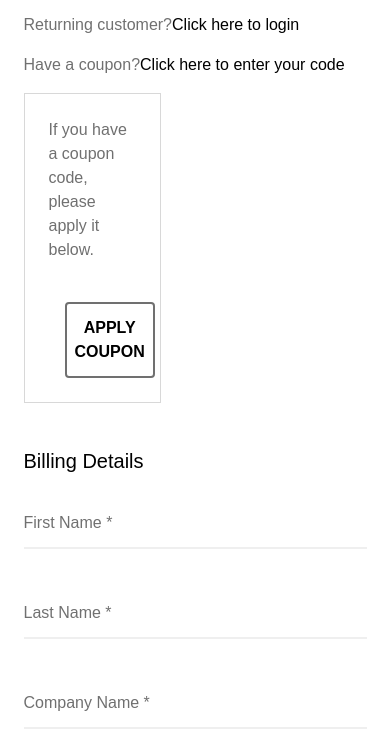
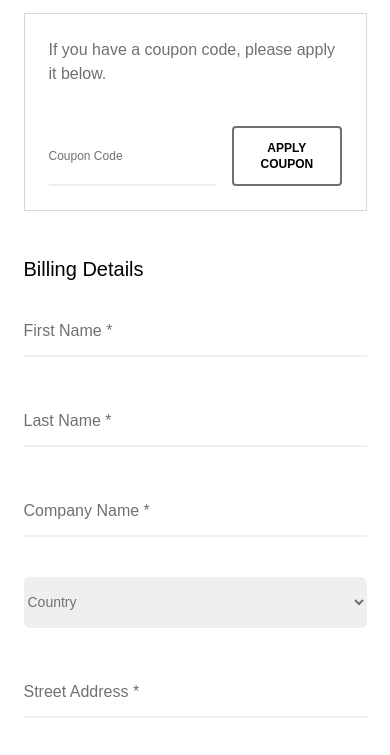
Before and after one commit to KE9SH1N/Shoppe, a website: page public/checkout.html in a window 390 px wide. Shown: the part 299-1054 px from the top of the page. Drawn offline with Linux system fonts and the light colour scheme.

Commit message:
added responsive body design on checkout page

```diff
--- a/public/checkout.html
+++ b/public/checkout.html
@@ -262,16 +262,16 @@
         </div>
     </section>
 
-    <main class="sm:mt-20 container ct-container mt-24 mb-56">
+    <main class="container ct-container lg:mt-24 mt-10 lg:mb-56">
         <section>
             <div class="text-center font-medium text-4xl capitalize">
                 <h2>Checkout</h2>
             </div>
 
-            <div class="mt-16 flex flex-col gap-y-4">
+            <div class="lg:mt-16 mt-10 flex flex-col gap-y-4">
                 <p class="text-dark-gray">Returning customer?<a href="#" class="text-black">Click here to login</a></p>
                 <p class="text-dark-gray">Have a coupon?<a href="#" class="text-black">Click here to enter your code</a></p>
-                <div class="w-[40%] p-6 border border-solid border-gray">
+                <div class="xl:w-[45%] lg:w-[50%] sm:w-[80%] w-full p-6 border border-solid border-gray">
                     <p class="text-dark-gray">If you have a coupon code, please apply it below.</p>
 
                     <div class="relative mt-10" id="coupon">
@@ -280,7 +280,7 @@
                             <input type="text" placeholder="Coupon Code" id="couponCode" class="w-[60%] placeholder:capitalize placeholder:text-dark-gray placeholder:text-xs border-b-2 border-solid border-light-gray outline-none">
                             <i class=" hidden fa-regular fa-circle-xmark absolute right-[50%] top-[40%] text-accent cursor-pointer"></i>
                             <div class="text-center ml-4">
-                                <button type="submit" class="font-bold lg:w-full md:w-[50%] w-full px-2 py-3 uppercase border-2 border-solid border-dark-gray rounded-[4px] hover:bg-black hover:text-white hover:border-black active:bg-black active:text-white active:border-black smooth-hover-animation-mid">APPLY COUPON</button>
+                                <button type="submit" class="font-bold w-full px-2 py-3 uppercase md:text-base text-xs border-2 border-solid border-dark-gray rounded-[4px] hover:bg-black hover:text-white hover:border-black active:bg-black active:text-white active:border-black smooth-hover-animation-mid">APPLY COUPON</button>
                             </div>
                         </div>
 
```
Also changed, not shown: assets/css/output.css.
